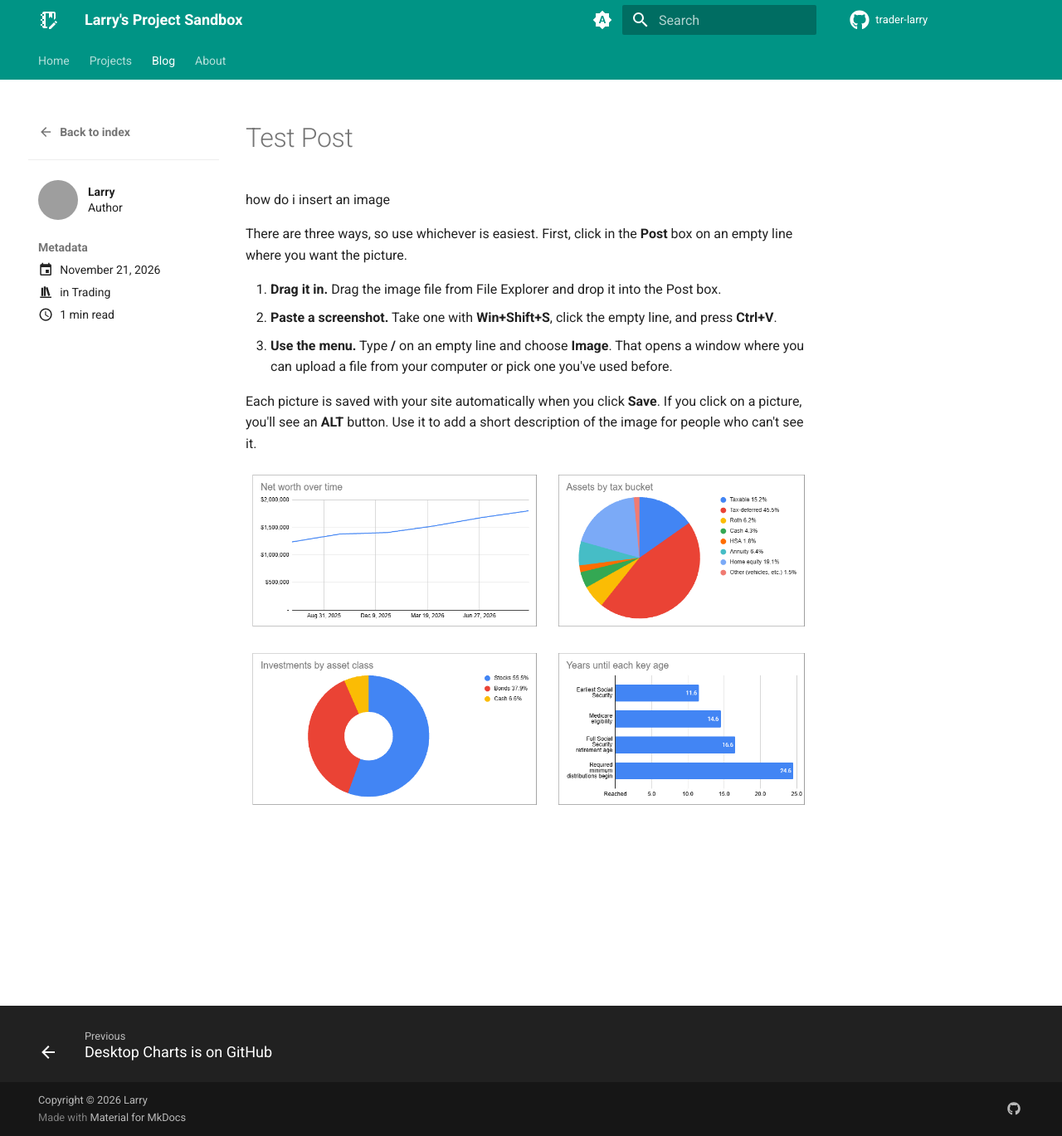
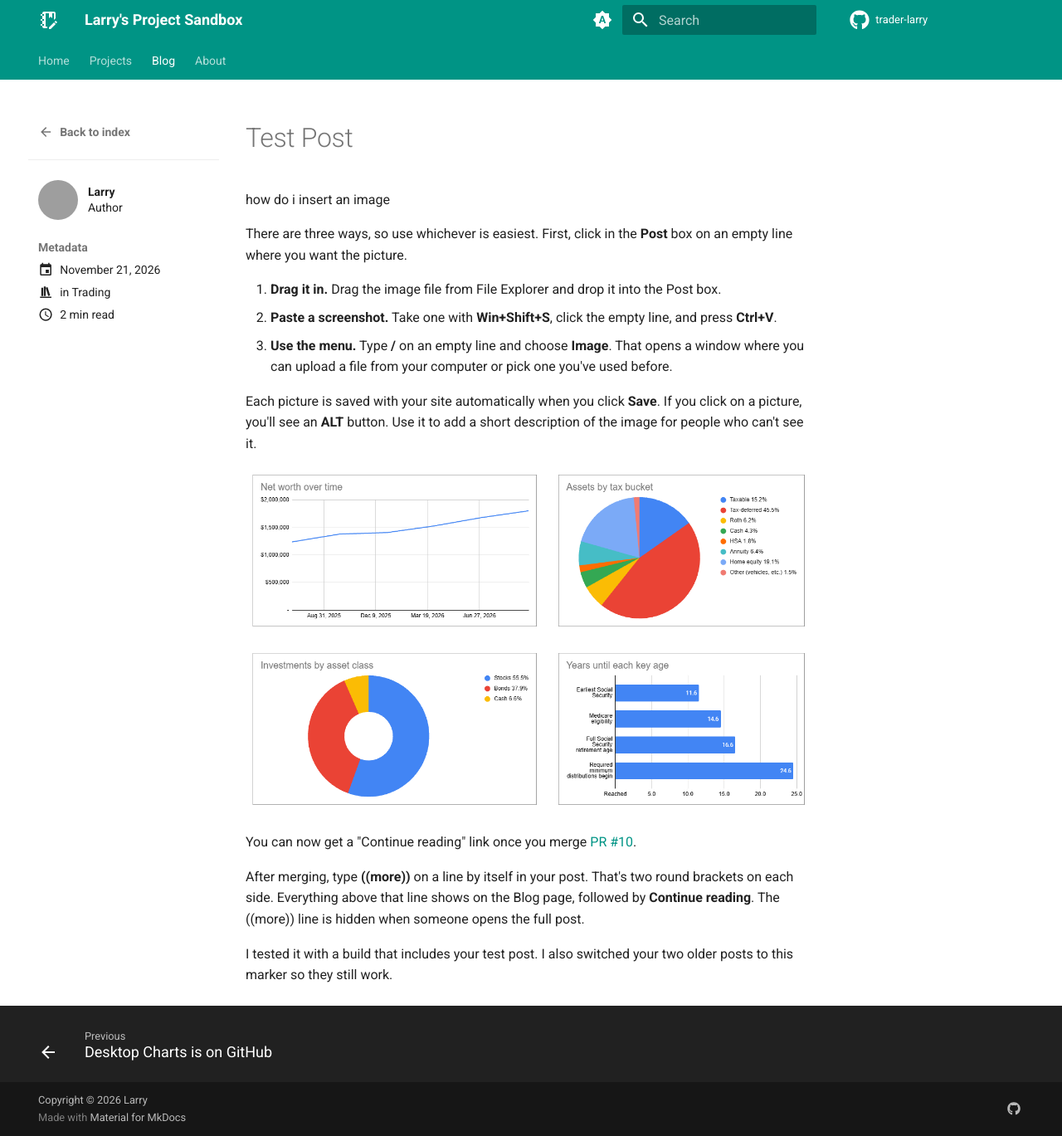
Before and after one commit to trader-larry/trader-larry.github.io, an MkDocs documentation site: the page built from docs/blog/posts/2026-11-21-test-post.md, in a window 1280 px wide and 1369 px high. Shown: the whole window at 83% size. Built offline with MkDocs 1.6.1 and Material for MkDocs 9.7.7, drawn with Linux system fonts in a browser that asks for light colours; grey boxes are pictures that could not be loaded.

Commit message:
Update docs/blog/posts/2026-11-21-test-post.md (via Pages CMS)

```diff
--- a/docs/blog/posts/2026-11-21-test-post.md
+++ b/docs/blog/posts/2026-11-21-test-post.md
@@ -20,3 +20,11 @@ Each picture is saved with your site automatically when you click **Save**. If y
 
 
 ![](../../assets/images/blog/screenshot-2026-11-21-174220.png)
+
+((more))
+
+You can now get a "Continue reading" link once you merge [PR #10](https://github.com/trader-larry/trader-larry.github.io/pull/10).
+
+After merging, type **((more))** on a line by itself in your post. That's two round brackets on each side. Everything above that line shows on the Blog page, followed by **Continue reading**. The ((more)) line is hidden when someone opens the full post.
+
+I tested it with a build that includes your test post. I also switched your two older posts to this marker so they still work.
```
